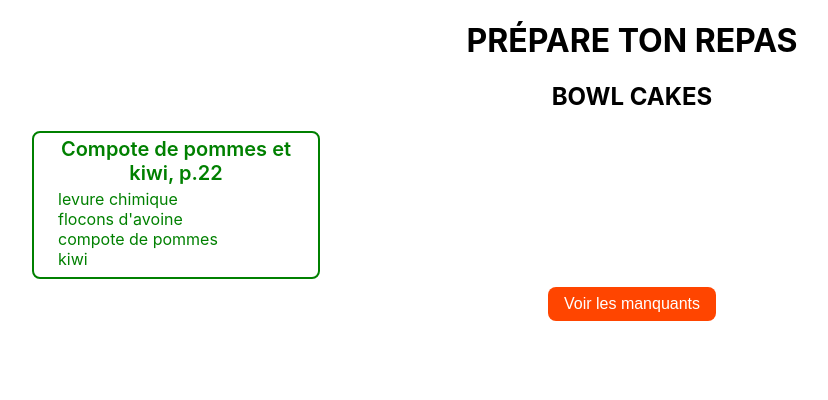
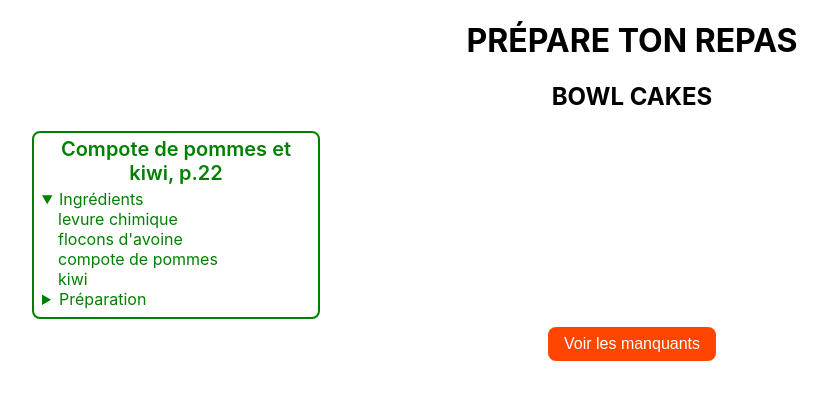
Before and after one commit to fabagile/prepare-ton-repas, a React (Create React App) app: page / in a window 1280 px wide. Shown: the top 400 px of the page, without its empty margins (8-836 px from the left). Built offline with nearby package versions, Linux system fonts and the light colour scheme.

Commit message:
ajout première recette

```diff
--- a/src/components/Complete.jsx
+++ b/src/components/Complete.jsx
@@ -3,9 +3,9 @@ import Tile from "./UI/Tile";
 
 export default function Complete({bowlCakes, toggle}) {
     if (bowlCakes.length && toggle ) return<div className="tiles">
-          {bowlCakes.map(({ id, name, ingredients, page }) => (
+          {bowlCakes.map(({ id, name, ingredients, page, recipe, durations }) => (
             <div key={id}>
-              <Tile className="green" title={`${capitalizeFirstLetter(name)}, p.${page}`} list={ingredients} />
+              <Tile className="green" title={`${capitalizeFirstLetter(name)}, p.${page}`} list={ingredients} recipe={recipe} durations={durations}  />
             </div>
             ))}
 
--- a/src/components/UI/Tile.jsx
+++ b/src/components/UI/Tile.jsx
@@ -1,12 +1,22 @@
-export default function Tile({ title, list,className }) {
+export default function Tile({ title, list, recipe, durations,className }) {
   return (
     <div className={`border-${className} ${className} tile`}>
       <div className="tile-title ">{title}</div>
+      <details open>
+        <summary>Ingrédients</summary>
       {list.map((item, key) => (
         <div className="list txt-left " key={key}>
           {item}
         </div>
+
       ))}
+      </details>
+      <details>
+        <summary>Préparation </summary>
+        <ol>
+          {recipe.map((el, i)=><li key={i}>{el}</li>)}
+        </ol>
+      </details>
     </div>
   );
 }
--- a/src/data/cooks.js
+++ b/src/data/cooks.js
@@ -110,6 +110,15 @@ export const cooks = [
       "compote de pommes",
       "kiwi",
     ],
+    durations: {
+      preparation: 3,
+      cooking: "3-4"
+    },
+    recipe: [
+      "Dans un bol, mélangez les flocons d'avoine, la levure et la compote.",
+      "Pelez et coupez le kiwi en petits dés et incorporez-les au contenu du .bol",
+      "Faites cuire 3 à 4 min au micro-ondes à puissance maximale. Laissez refroidir 5 min, puis démoulez délicatement sur une assiette ou dégustez directement dans le bol.",
+    ]
   },
   {
     id: "10", page: 24,
```
